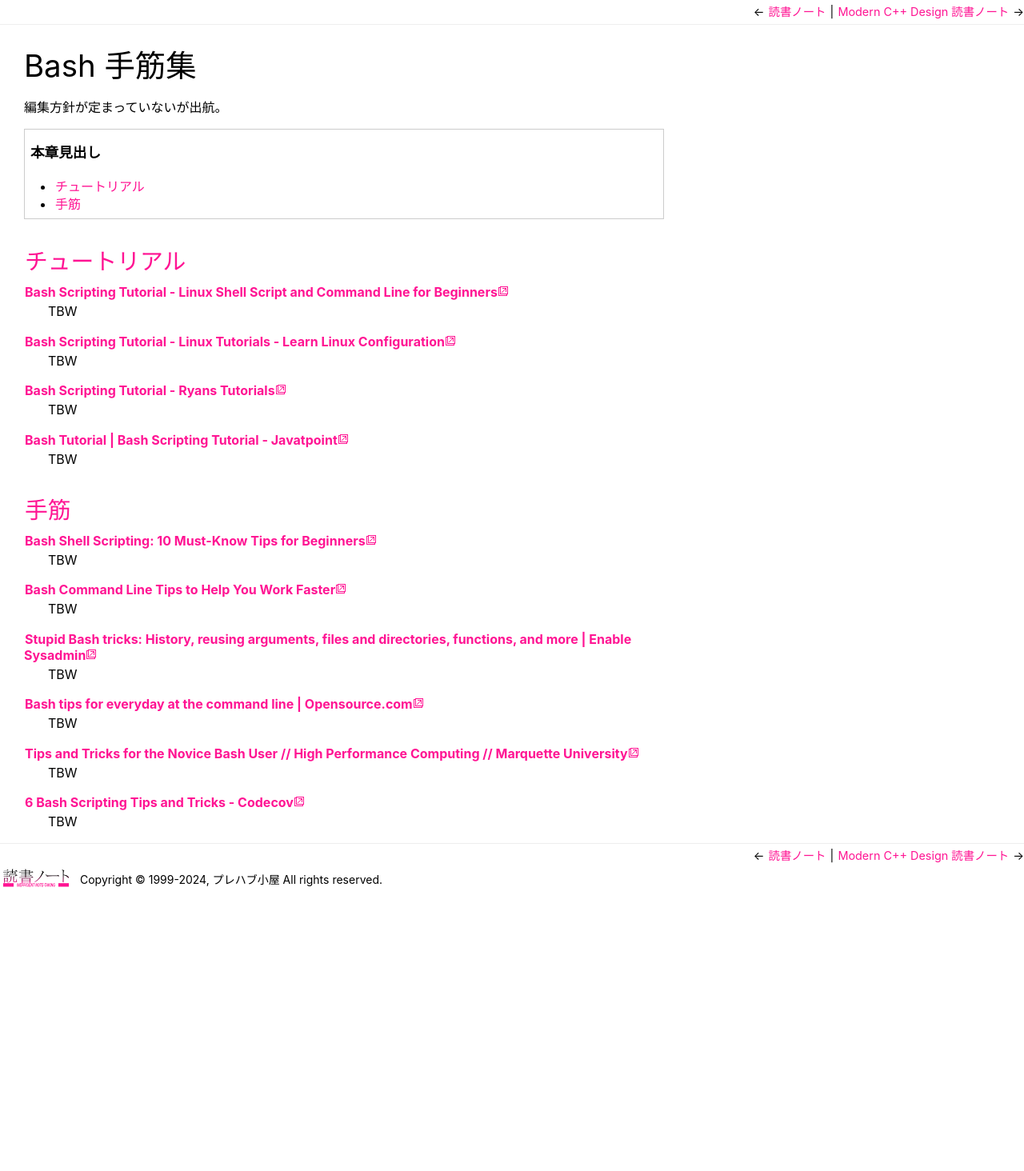
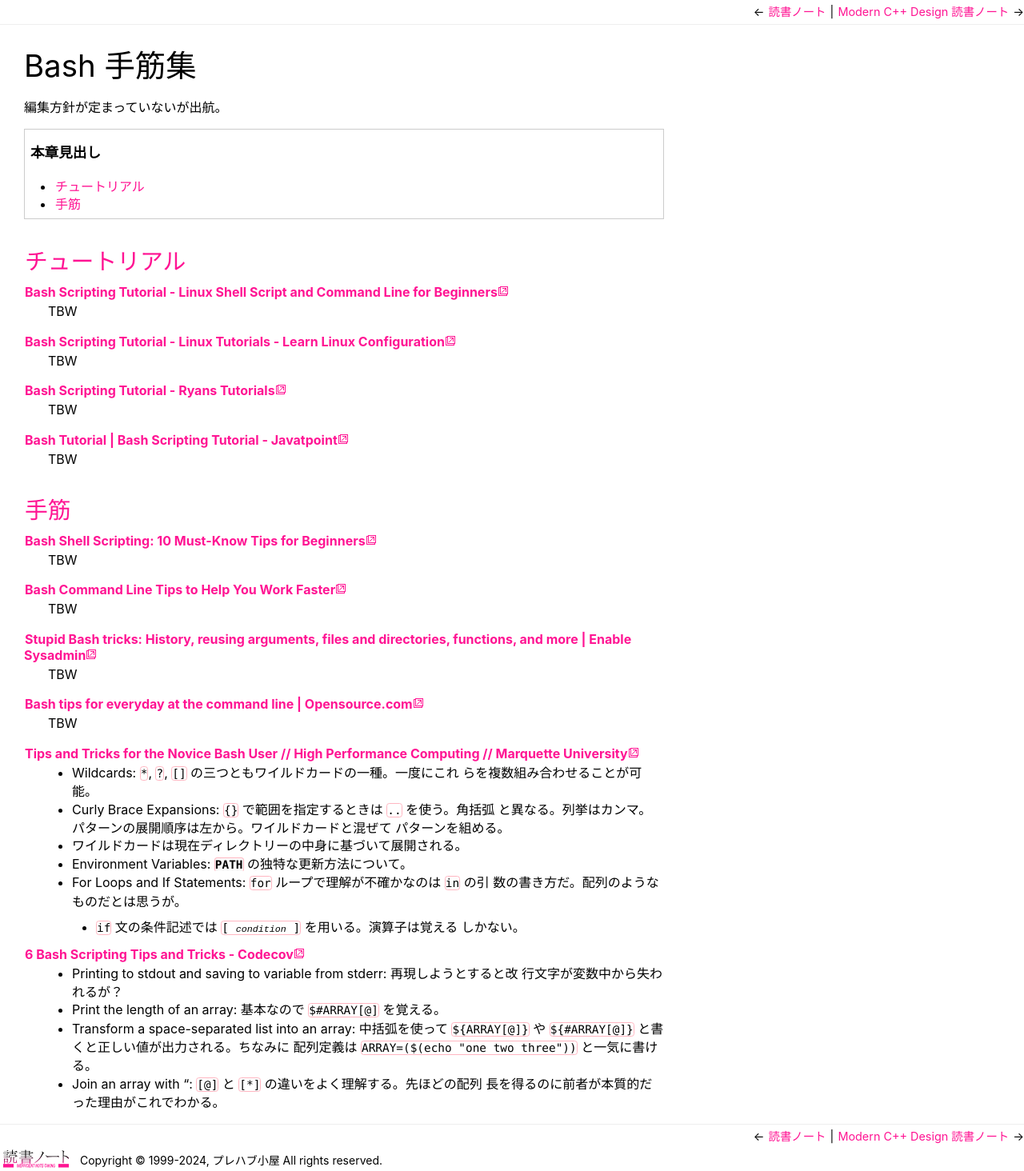
Before and after one commit to showa-yojyo/minibook, a Sphinx documentation site: the page built from source/bash.rst, in a window 1280 px wide. Shown: the whole page at 80% size. Built offline with Sphinx 7.4.7, drawn with Linux system fonts in a browser that asks for light colours; before the commit the page ends 1113 px from its top, so only the background shows below that.

Commit message:
bash: WIP [skip ci]

```diff
--- a/source/bash.rst
+++ b/source/bash.rst
@@ -31,6 +31,24 @@ Bash 手筋集
 `Bash tips for everyday at the command line | Opensource.com <https://opensource.com/article/18/5/bash-tricks>`__
    TBW
 `Tips and Tricks for the Novice Bash User // High Performance Computing // Marquette University <https://www.marquette.edu/high-performance-computing/tips-and-tricks.php>`__
-   TBW
+   * Wildcards: ``*``, ``?``, ``[]`` の三つともワイルドカードの一種。一度にこれ
+     らを複数組み合わせることが可能。
+   * Curly Brace Expansions: ``{}`` で範囲を指定するときは ``..`` を使う。角括弧
+     と異なる。列挙はカンマ。パターンの展開順序は左から。ワイルドカードと混ぜて
+     パターンを組める。
+   * ワイルドカードは現在ディレクトリーの中身に基づいて展開される。
+   * Environment Variables: :envvar:`PATH` の独特な更新方法について。
+   * For Loops and If Statements: ``for`` ループで理解が不確かなのは ``in`` の引
+     数の書き方だ。配列のようなものだとは思うが。
+
+     * ``if`` 文の条件記述では :samp:`[ {condition} ]` を用いる。演算子は覚える
+       しかない。
 `6 Bash Scripting Tips and Tricks - Codecov <https://about.codecov.io/blog/6-bash-scripting-tips-and-tricks/>`__
-   TBW
+   * Printing to stdout and saving to variable from stderr: 再現しようとすると改
+     行文字が変数中から失われるが？
+   * Print the length of an array: 基本なので ``$#ARRAY[@]`` を覚える。
+   * Transform a space-separated list into an array: 中括弧を使って
+     ``${ARRAY[@]}`` や ``${#ARRAY[@]}`` と書くと正しい値が出力される。ちなみに
+     配列定義は ``ARRAY=($(echo "one two three"))`` と一気に書ける。
+   * Join an array with “: ``[@]`` と ``[*]`` の違いをよく理解する。先ほどの配列
+     長を得るのに前者が本質的だった理由がこれでわかる。
```
